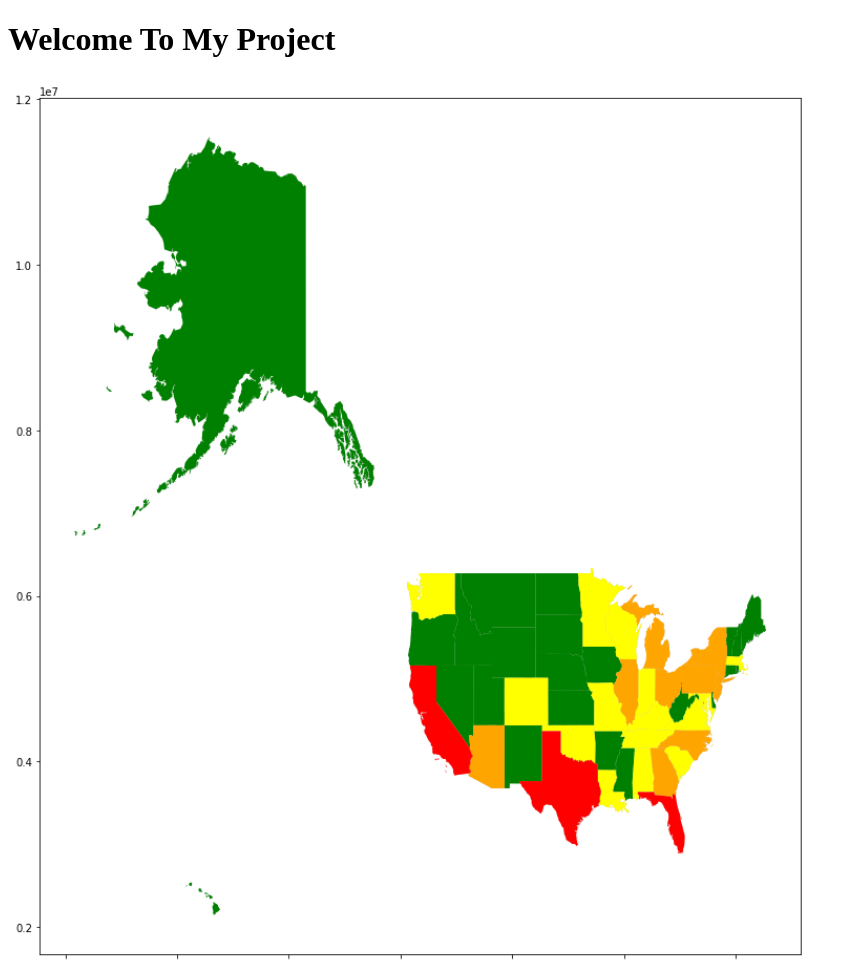
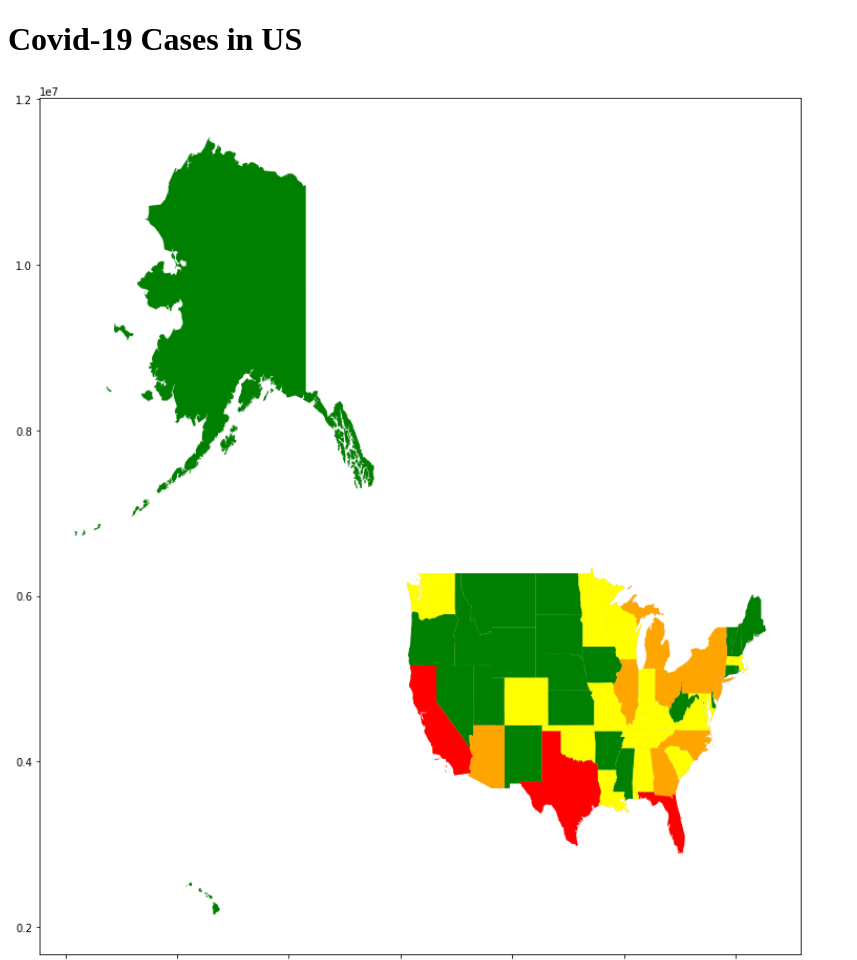
Before and after one commit to neelroyy/myproject, a plain HTML site: page index.html in a window 1280 px wide. Shown: the top 960 px of the page, without its empty margins (0-857 px from the left). Drawn offline with Linux system fonts and the light colour scheme.

Commit message:
Update index.html

```diff
--- a/index.html
+++ b/index.html
@@ -6,7 +6,7 @@
     </head>
     <body>
         <!-- Header -->
-        <h1>Welcome To My Project</h1>
+        <h1>Covid-19 Cases in US</h1>
         <!-- Image -->
         <img width="800" src="Covid-19 Cases US map.png"/>
         <br>
```
